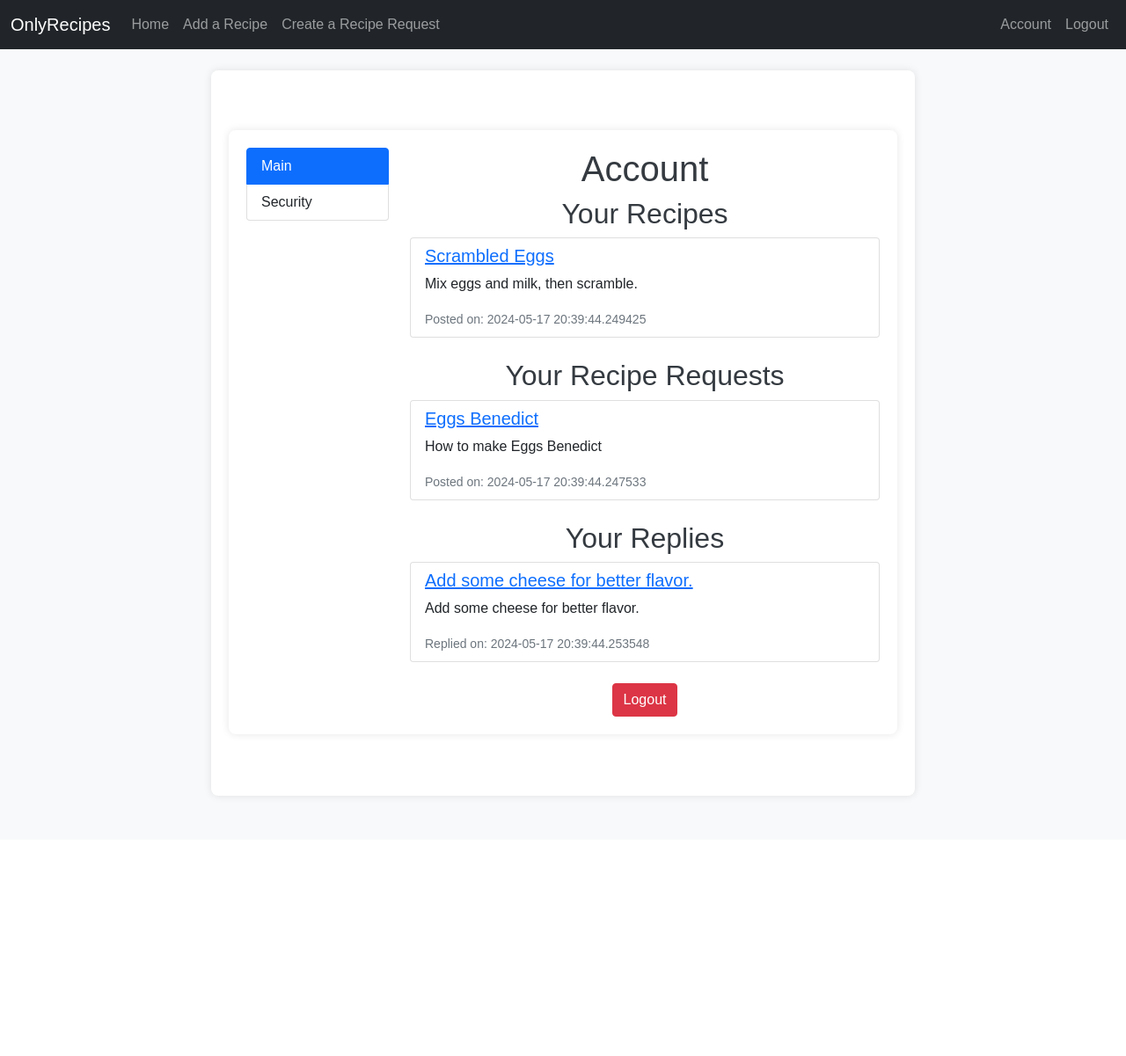
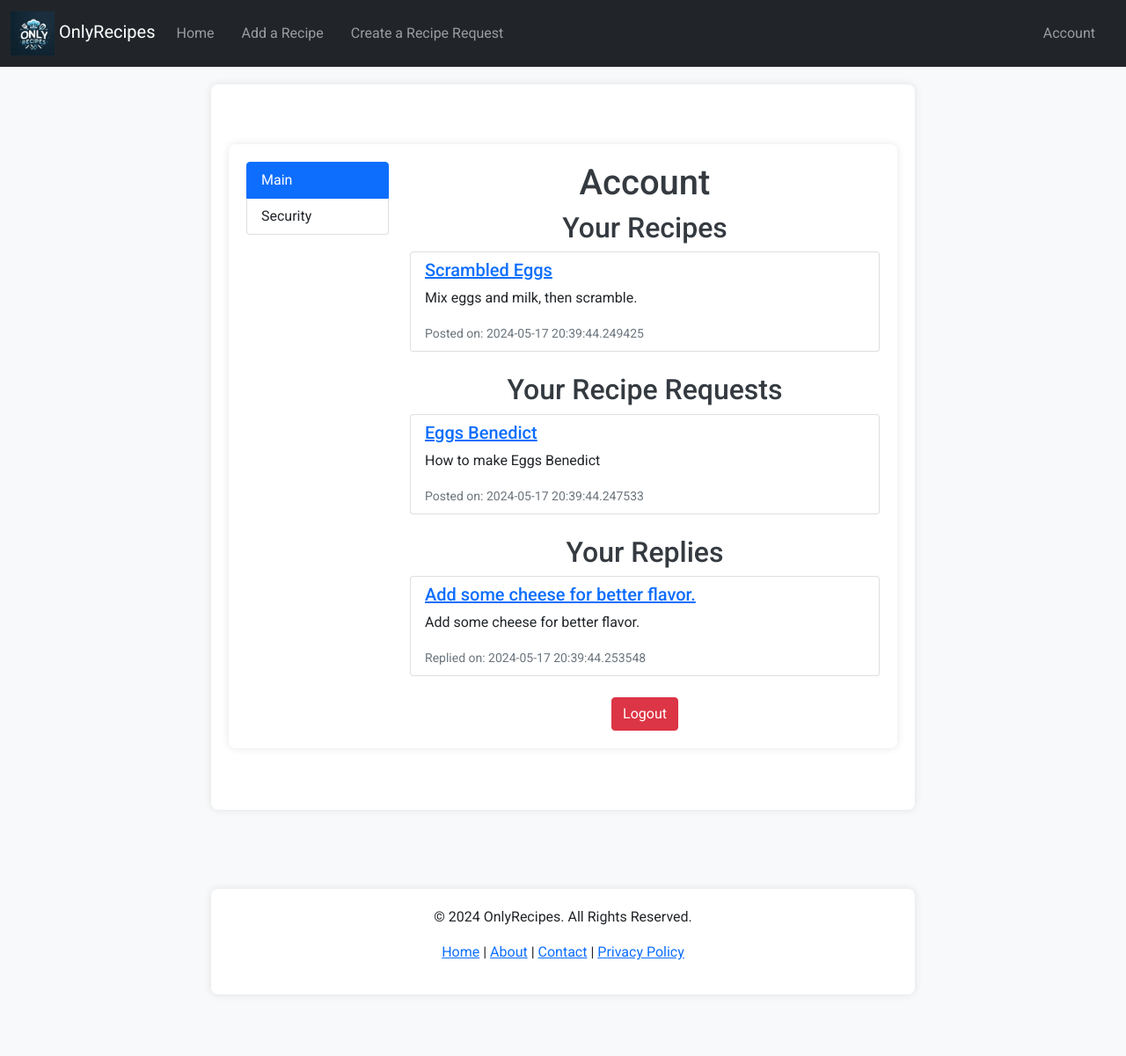
Before and after one commit to swimmingdiscount/OnlyRecipes, a Flask app: page /account in a window 1280 px wide. Shown: the whole page at 88% size. Before the commit the page ends 908 px from the top, so only its background shows below. Run offline with Flask 3, Linux system fonts and the light colour scheme; a user stored in the database is signed in.

Commit message:
added logo and its support

```diff
--- a/app/templates/base.html
+++ b/app/templates/base.html
@@ -7,11 +7,38 @@
     <!-- Bootstrap CSS -->
     <link href="https://cdn.jsdelivr.net/npm/bootstrap@5.1.3/dist/css/bootstrap.min.css" rel="stylesheet">
     <link rel="stylesheet" href="{{ url_for('static', filename='css/styles.css') }}">
+    <!-- Google Fonts -->
+    <link href="https://fonts.googleapis.com/css2?family=Roboto:wght@400;500;700&display=swap" rel="stylesheet">
+    <style>
+        body {
+            font-family: 'Roboto', sans-serif;
+        }
+        .navbar-brand img {
+            max-height: 50px;
+        }
+        .navbar-nav .nav-link {
+            margin-right: 15px;
+        }
+        .btn-primary, .btn-outline-primary {
+            border-radius: 20px;
+        }
+        .container {
+            margin-top: 20px;
+        }
+        footer {
+            background-color: #f8f9fa;
+            padding: 20px 0;
+            text-align: center;
+        }
+    </style>
 </head>
 <body>
     <nav class="navbar navbar-expand-lg navbar-dark bg-dark">
         <div class="container-fluid">
-            <a class="navbar-brand" href="{{ url_for('main.home') }}">OnlyRecipes</a>
+            <a class="navbar-brand" href="{{ url_for('main.home') }}">
+                <img src="{{ url_for('static', filename='images/OnlyRecipes-Logo.png') }}" alt="OnlyRecipes Logo">
+                OnlyRecipes
+            </a>
             <button class="navbar-toggler" type="button" data-bs-toggle="collapse" data-bs-target="#navbarNav" aria-controls="navbarNav" aria-expanded="false" aria-label="Toggle navigation">
                 <span class="navbar-toggler-icon"></span>
             </button>
@@ -35,9 +62,6 @@
                 <li class="nav-item">
                     <a class="nav-link" href="{{ url_for('main.account') }}">Account</a>
                 </li>
-                <li class="nav-item">
-                    <a class="nav-link" href="{{ url_for('main.logout') }}">Logout</a>
-                </li>
                 {% else %}
                 <li class="nav-item">
                     <a class="nav-link" href="{{ url_for('main.login') }}">Login</a>
@@ -50,7 +74,7 @@
         </div>
     </nav>
 
-    <div class="container mt-4">
+    <div class="container">
         {% with messages = get_flashed_messages(with_categories=true) %}
         {% if messages %}
         {% for category, message in messages %}
@@ -65,6 +89,13 @@
         {% endblock %}
     </div>
 
+    <footer>
+        <div class="container">
+            <p>&copy; 2024 OnlyRecipes. All Rights Reserved.</p>
+            <p><a href="{{ url_for('main.home') }}">Home</a> | <a href="#">About</a> | <a href="#">Contact</a> | <a href="#">Privacy Policy</a></p>
+        </div>
+    </footer>
+
     <!-- Bootstrap Bundle with Popper -->
     <script src="https://cdn.jsdelivr.net/npm/bootstrap@5.1.3/dist/js/bootstrap.bundle.min.js"></script>
     <!-- jQuery (necessary for Bootstrap's JavaScript plugins) -->
```
Also changed, not shown: app/static/images/OnlyRecipes-Logo.png (added).
